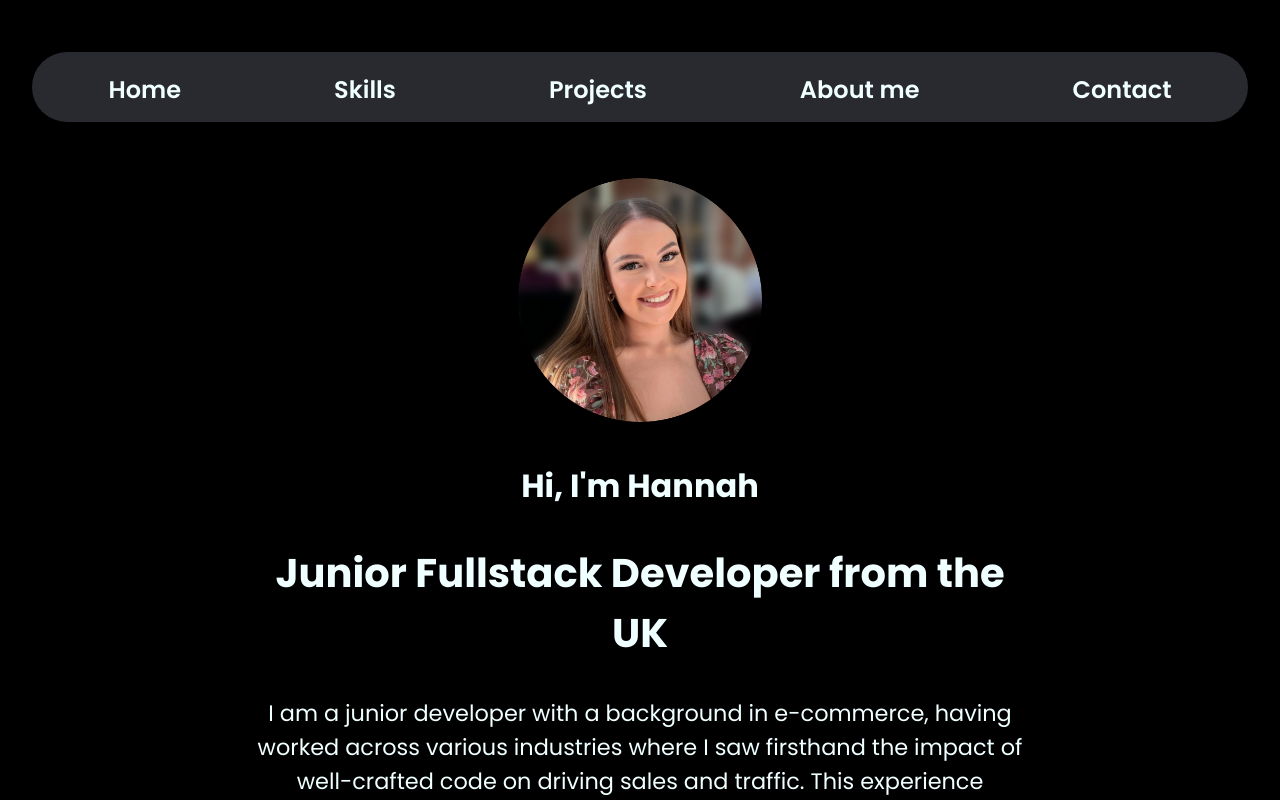
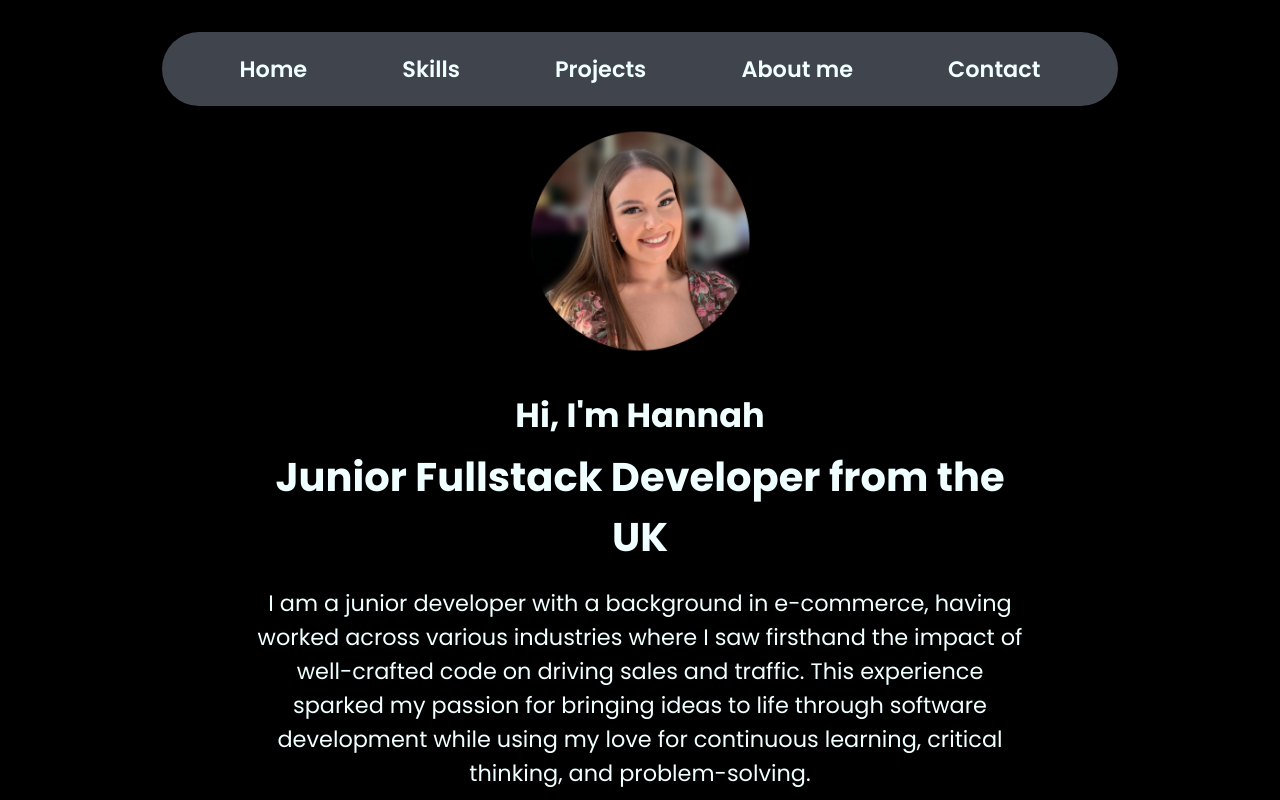
Before and after one commit to hannahchapman79/hannah-chapman-portfolio, a React (Create React App) app: page / in a window 1280 px wide. Shown: the top 800 px of the page. Built offline with nearby package versions, Linux system fonts and the light colour scheme.

Commit message:
updates styling of buttons to ensure colour contrasts are accessible along with fixing spacing between intro card elements

```diff
--- a/src/App.css
+++ b/src/App.css
@@ -2,47 +2,48 @@
   display: flex;
   align-items: center;
   justify-content: space-between;
-  list-style: none;
-  background-color: rgba(80, 85, 97, 0.5);
+  background-color: rgba(80, 85, 97, 0.8);
   border-radius: 40px;
-  padding: 15px 0;
-  padding-top: 20px;
-  margin: 20px auto 30px auto;
-  max-width: 100vw;
+  padding: 20px 30px;
+  margin: 0 auto;
+  max-width: 70vw;
   width: auto;
-  margin-left: auto;
-  margin-right: auto;
   position: sticky;
   top: 20px;
   z-index: 100;
-  overflow: hidden;
+  box-shadow: 0 4px 15px rgba(0, 0, 0, 0.2);
+  transition: background-color 0.3s ease;
 }
 
 .nav-bar ul {
   display: flex;
-  flex-grow: 1;
-  justify-content: space-between;
+  justify-content: space-around;
+  width: 100%;
+  margin: 0;
   padding: 0;
-  margin: 0;
-  width: 100%;
   list-style-type: none;
 }
 
 .nav-bar li {
-  flex-grow: 1;
   text-align: center;
 }
 
 .nav-bar a {
   color: azure;
   text-decoration: none;
-  font-size: 1.5rem;
+  font-size: 1.4rem;
   font-weight: 600;
-  padding: 10px;
+  padding: 10px 20px;
   transition: color 0.3s ease, transform 0.3s ease;
 }
 
 .nav-bar a:hover {
+  color: #ffda79;
+  transform: scale(1.1);
+  border-bottom: 2px solid #ffda79;
+}
+
+.nav-bar a:focus {
   color: #ffda79;
 }
 
@@ -51,13 +52,13 @@
   justify-content: center;
   align-items: center;
   min-height: 100vh;
+  margin: 0 auto;
 }
-
 
 .intro-card {
   width: 100%;
   max-width: 60vw;
-  padding: 20px;
+  padding: 20px ;
   border-radius: 8px;
   box-shadow: 0px 4px 10px rgba(0, 0, 0, 0.1);
   text-align: center;
@@ -65,15 +66,18 @@
 }
 
 .hannah-icon {
-  max-width: 20vw;
+  max-width: 18vw;
 }
 
 .name-intro {
-  font-size: 2rem;
+  font-size: 2.1rem;
+  margin-bottom: 6px;
 }
 
 .role-intro {
   font-size: 2.5rem;
+  margin-top: 6px;
+  margin-bottom: 6px;
 }
 
 .personal-profile-intro {
--- a/src/components/IntroCard.jsx
+++ b/src/components/IntroCard.jsx
@@ -48,7 +48,7 @@ const IntroCard = () => {
                   href="#projects"
                   variant="contained"
                   sx={{
-                     backgroundColor: "#003366",
+                     backgroundColor: "#0032C7",
                      p: 1.5,
                      margin: 2,
                      textTransform: 'capitalize',
@@ -61,7 +61,7 @@ const IntroCard = () => {
                      color: "#ffffff",
                      transition: "all 0.3s ease-in-out",
                      '&:hover': {
-                        backgroundColor: "#0e4882",
+                        backgroundColor: "#003DF5",
                         color: "#f0f0f0",
                         boxShadow: "0px 4px 15px rgba(0, 0, 0, 0.2)",
                         transform: "scale(1.05)",
```
